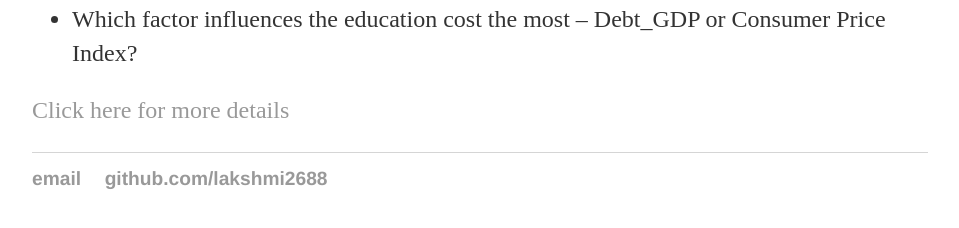
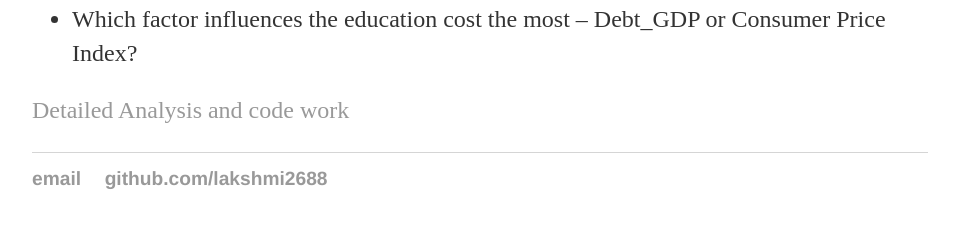
Before and after one commit to lakshmi2688/lakshmi2688.github.io, a Jekyll site: the page built from _posts/2020-09-30-Predict-Education-Costs.md, in a window 1280 px wide. Shown: the part 493-721 px from the top of the page, without its empty margins (160-1119 px from the left). Built offline with Jekyll 4.4.1, drawn with Linux system fonts in a browser that asks for light colours.

Commit message:
Update 2020-09-30-Predict-Education-Costs.md

```diff
--- a/_posts/2020-09-30-Predict-Education-Costs.md
+++ b/_posts/2020-09-30-Predict-Education-Costs.md
@@ -8,4 +8,4 @@ The cost of a college education is skyrocketing. It’s no surprise that student
 <ul><li>What would be the tuition fees for any 4 Year public university program in the future?</li>
 <li>Which factor influences the education cost the most – Debt_GDP or Consumer Price Index?</li></ul>
 
-<a href="/PredictEducationCosts.html">Click here for more details</a>
+<a href="/PredictEducationCosts.html">Detailed Analysis and code work</a>
```
